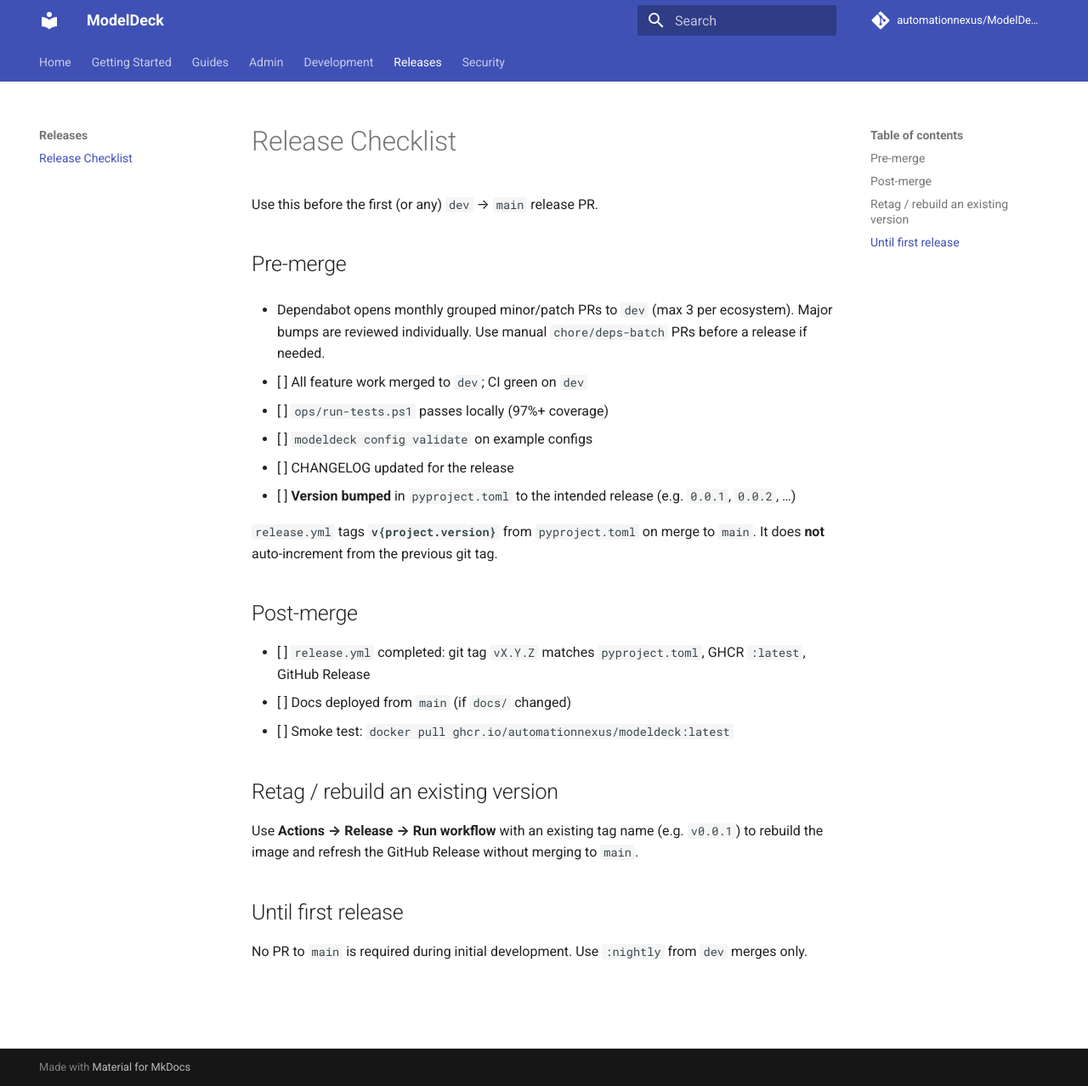
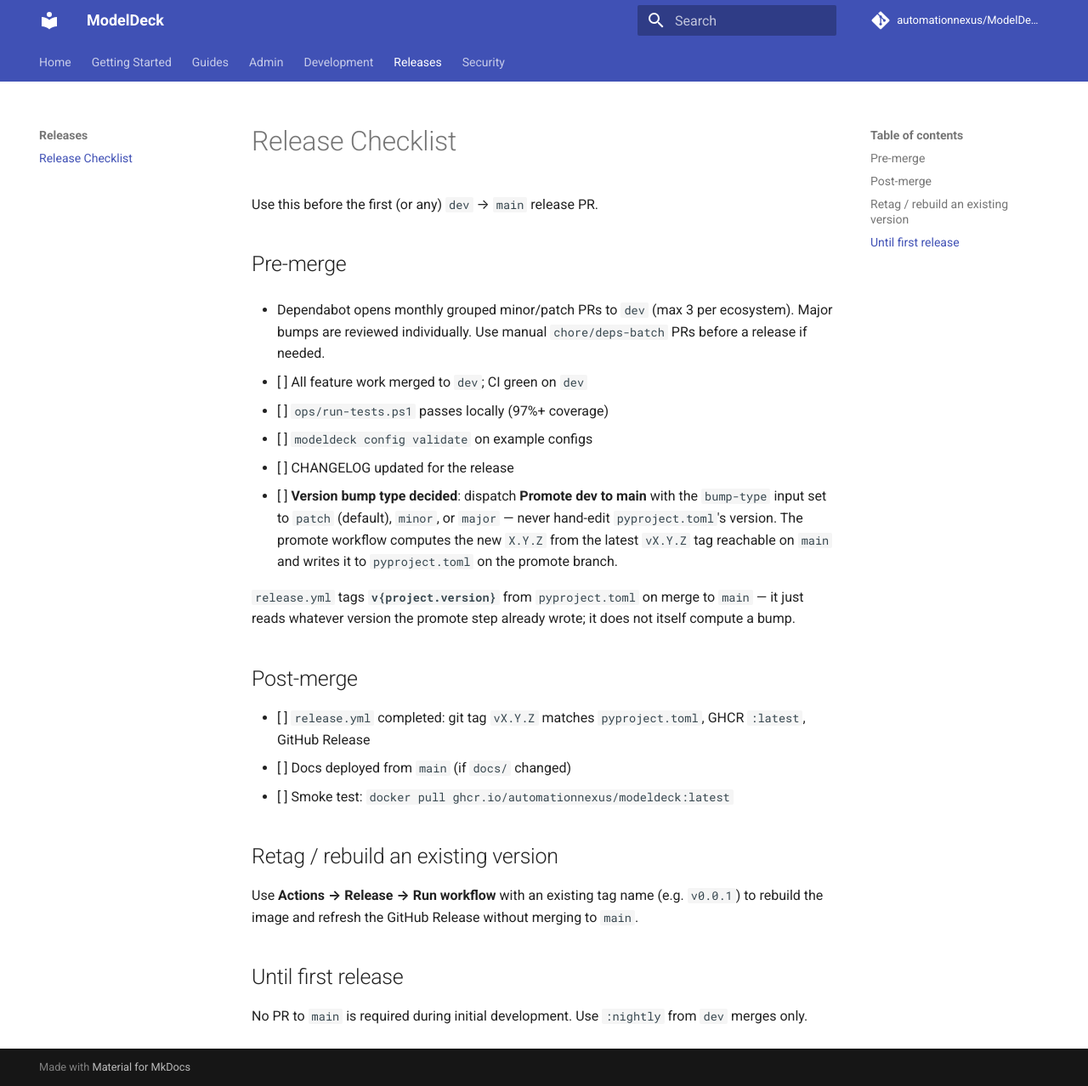
Before and after one commit to AutomationNexus/ModelDeck, an MkDocs documentation site: the page built from docs/releases/release-checklist.md, in a window 1280 px wide and 1278 px high. Shown: the whole window at 85% size. Built offline with MkDocs 1.6.1 and Material for MkDocs 9.7.7, drawn with Linux system fonts in a browser that asks for light colours; comment, search, counter and statistics services are not loaded.

Commit message:
docs(release): describe bump-type dispatch instead of manual version bump
The release checklist still told releasers to hand-edit pyproject.toml's
version before promoting. That's now done automatically by the shared
promote-dev-to-main workflow's bump-type input (patch/minor/major).

Co-Authored-By: Claude Sonnet 5 <noreply@anthropic.com>

```diff
--- a/docs/releases/release-checklist.md
+++ b/docs/releases/release-checklist.md
@@ -10,9 +10,13 @@ Use this before the first (or any) `dev` → `main` release PR.
 - [ ] `ops/run-tests.ps1` passes locally (97%+ coverage)
 - [ ] `modeldeck config validate` on example configs
 - [ ] CHANGELOG updated for the release
-- [ ] **Version bumped** in `pyproject.toml` to the intended release (e.g. `0.0.1`, `0.0.2`, …)
+- [ ] **Version bump type decided**: dispatch **Promote dev to main** with the `bump-type`
+      input set to `patch` (default), `minor`, or `major` — never hand-edit `pyproject.toml`'s
+      version. The promote workflow computes the new `X.Y.Z` from the latest `vX.Y.Z` tag
+      reachable on `main` and writes it to `pyproject.toml` on the promote branch.
 
-`release.yml` tags **`v{project.version}`** from `pyproject.toml` on merge to `main`. It does **not** auto-increment from the previous git tag.
+`release.yml` tags **`v{project.version}`** from `pyproject.toml` on merge to `main` — it just
+reads whatever version the promote step already wrote; it does not itself compute a bump.
 
 ## Post-merge
 
```
